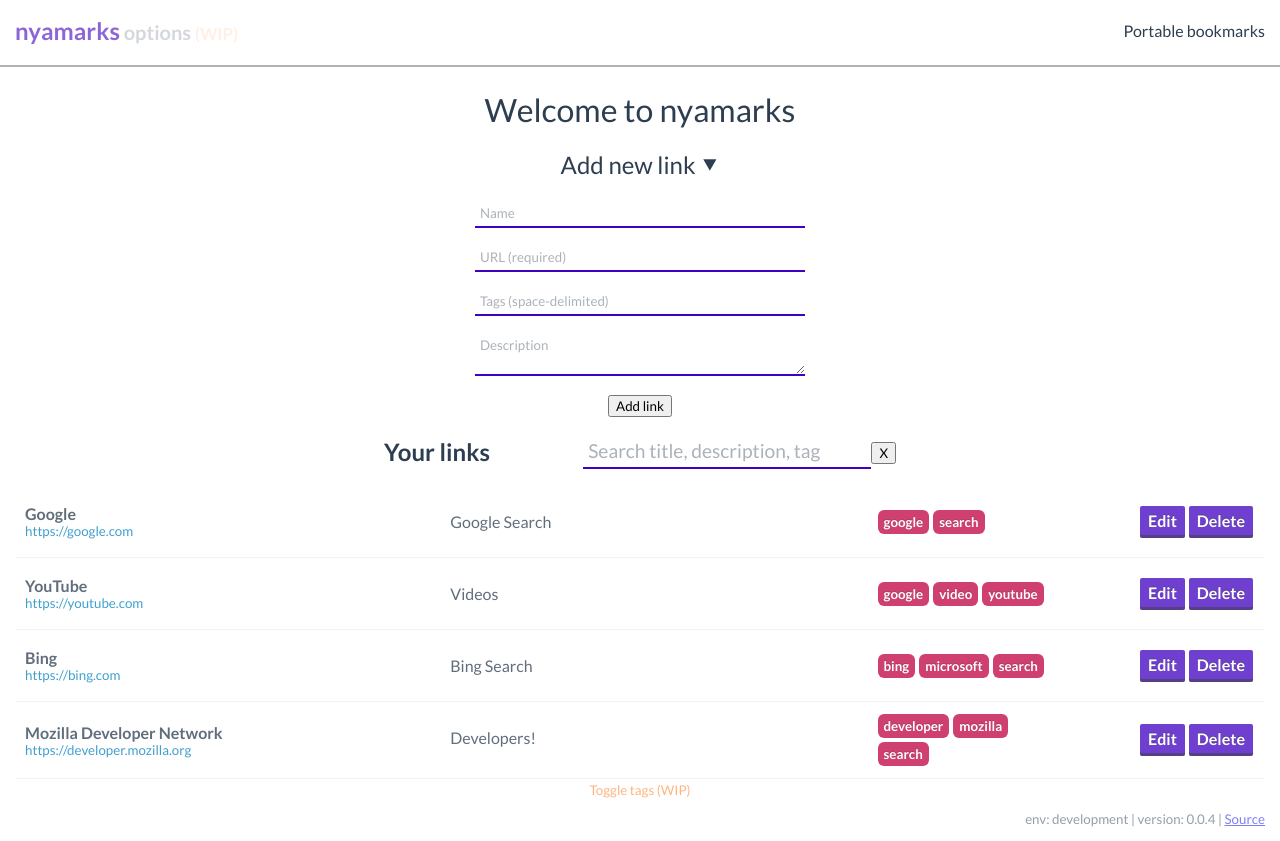
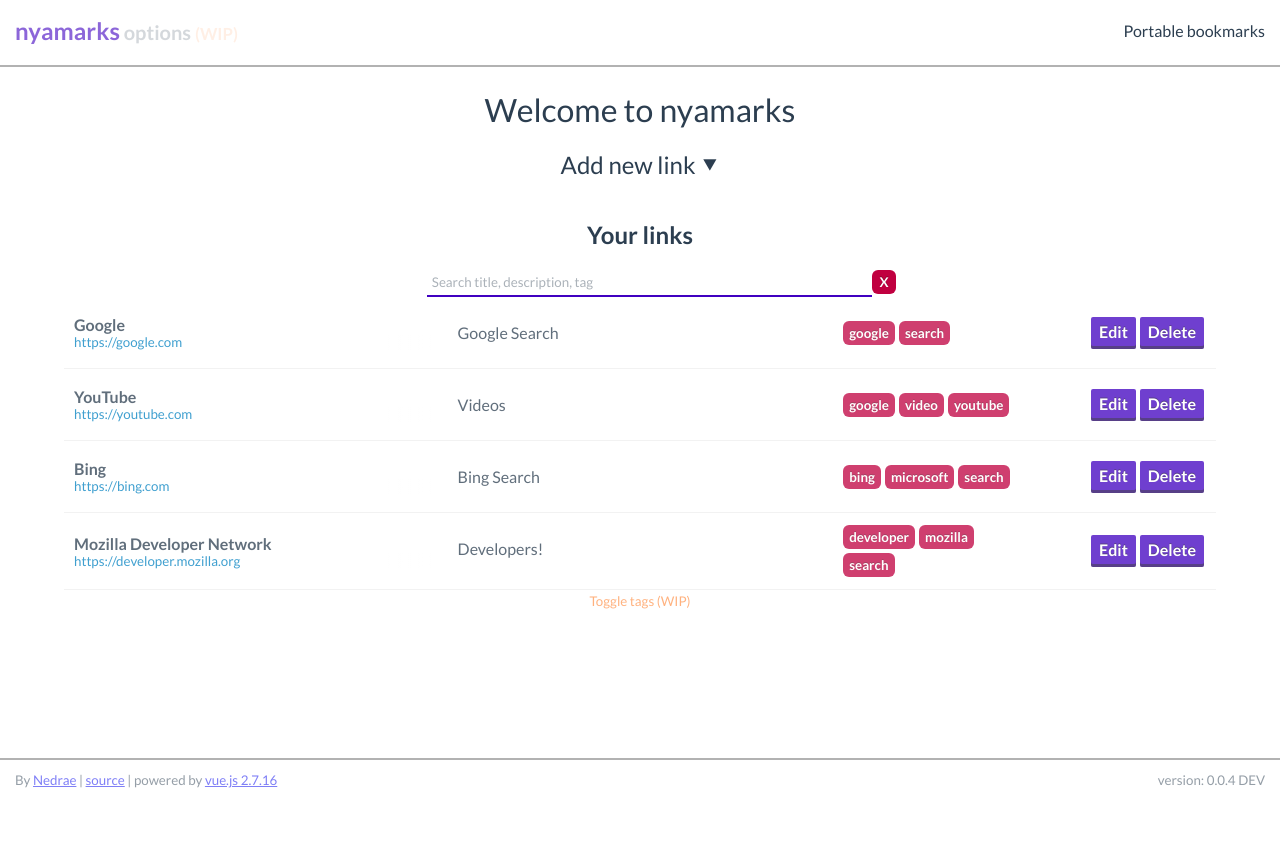
Before and after one commit to NedraeMessmer/nyamarks, a Vue app: page / in a window 1280 px wide. After the commit the page ends 800 px from the top, so only its background shows below. Built offline with nearby package versions, Linux system fonts and the light colour scheme.

Commit message:
Add footer component and fade new link form

```diff
--- a/src/App.vue
+++ b/src/App.vue
@@ -2,15 +2,12 @@
   <div id="app">
     <options-panel></options-panel>
     <header-component></header-component>
-    <div class="main-view">
+
+    <div id="main-view">
       <router-view></router-view>
     </div>
 
-    <p class="env">
-      env: {{env}} |
-      version: {{version}} |
-      <a href="https://github.com/NedraeMessmer/nyamarks">Source</a>
-    </p>
+    <footer-component></footer-component>
   </div>
 </template>
 
@@ -19,12 +16,14 @@ import {version} from '../package.json';
 
 import Header from '@/components/Header.vue';
 import Options from '@/components/OptionsPanel.vue';
+import Footer from '@/components/Footer.vue';
 
 export default {
   name: 'app',
   components: {
     'header-component': Header,
     'options-panel': Options,
+    'footer-component': Footer,
   },
   data() {
     return {
@@ -37,7 +36,7 @@ export default {
 </script>
 
 <style lang="scss">
-$default-text: #2c3e50;
+$default-text: rgb(44, 62, 80);
 $input-highlight: rgb(64, 0, 192);
 
 $font-stack: Lato, Helvetica, Arial, sans-serif;
@@ -52,18 +51,13 @@ body {
   padding: 0 15px;
 }
 
-.main-view {
+#main-view {
   margin-top: 90px;
-}
-
-.env {
-  font-size: smaller;
-  opacity: 0.5;
-  text-align: right;
+  margin-bottom: 60px;
 }
 
 .wip {
-  color: hsla(25, 100%, 50%, 1);
+  color: rgb(255, 102, 0);
   font-size: smaller;
   opacity: 0.5;
 }
--- /dev/null
+++ b/src/components/Footer.vue
@@ -0,0 +1,59 @@
+<template>
+  <footer>
+    <p class="by">
+      By <a href="https://github.com/NedraeMessmer">Nedrae</a> |
+      <a href="https://github.com/NedraeMessmer/nyamarks">source</a> |
+      powered by <a href="https://vuejs.org">vue.js {{vueVersion}}</a>
+    </p>
+
+    <p class="env">
+      version: {{appVersion}}
+      {{env === 'development' ? 'DEV' : null}}
+    </p>
+  </footer>
+</template>
+
+<script>
+import {version as appVersion} from '@/../package.json';
+import {version as vueVersion} from 'vue/package.json';
+
+export default {
+  name: 'footer',
+  data() {
+    return {
+      env: process.env.NODE_ENV,
+      appVersion,
+      vueVersion,
+    }
+  },
+}
+</script>
+
+<style scoped lang="scss">
+footer {
+  align-items: center;
+  background-color: rgba(255, 255, 255, 0.95);
+  border-top: 2px solid rgba(0, 0, 0, 0.3);
+  bottom: 0;
+  display: flex;
+  font-size: smaller;
+  height: 40px;
+  justify-content: space-between;
+  left: 0;
+  padding-left: 15px;
+  padding-right: 15px;
+  position: fixed;
+  width: calc(100% - 30px);
+  z-index: 3;
+
+  > * {
+    margin: 0;
+    opacity: 0.5;
+    transition: opacity 0.25s;
+
+    &:hover {
+      opacity: 1;
+    }
+  }
+}
+</style>
--- a/src/components/LinkList.vue
+++ b/src/components/LinkList.vue
@@ -4,18 +4,20 @@
       <h2>Your links</h2>
 
       <div class="link-list-filter">
-        <input v-model.trim="search" placeholder="Search title, description, tag">
-        <button type="button" @click="clearSearch()">X</button>
+        <input class="query" v-model.trim="search" placeholder="Search title, description, tag">
+        <button class="search" type="button" @click="clearSearch()">X</button>
       </div>
     </div>
 
     <div class="link-list">
+      <transition-group name="slide-fade">
         <link-item
           v-for="(link, index) in matchingLinks(this.search)"
           :link="link"
           :key="index"
           :link-id="index"
           @delete-link="removeLink(index)"></link-item>
+      </transition-group>
     </div>
   </div>
 </template>
@@ -44,7 +46,8 @@ export default {
   },
   methods: {
     clearSearch() {
-      return this.$store.dispatch('linkQuery', {query: null});
+      this.search = null;
+      // return this.$store.dispatch('linkQuery', {query: null});
     },
     removeLink(index) {
       return this.$store.dispatch('removeLink', {index});
@@ -57,16 +60,14 @@ export default {
 </script>
 
 <style scoped lang="scss">
+.link-list-container {
+  align-items: center;
+  display: flex;
+  flex-direction: column;
+}
+
 .link-list-header {
-  display: flex;
-  justify-content: space-between;
-  align-items: center;
   width: 40vw;
-  margin: 0 auto;
-  text-align: left;
-
-  > * {
-    flex: 1 1 auto;
 }
 
 .link-list-title {
@@ -77,10 +78,35 @@ export default {
 .link-list-filter {
   text-align: right;
 
-    > input {
+  > .query {
     width: 85%;
-      font-size: larger;
+  }
+
+  > .search {
+    background-color: rgb(192, 0, 64);
+    border-radius: 6px;
+    border: 0;
+    color: white;
+    cursor: pointer;
+    font-weight: bold;
+    height: 24px;
+    text-shadow: 0 -1px rgba(0, 0, 0, 0.3);
+    width: 24px;
   }
 }
+
+.link-list {
+  width: 90vw;
+}
+
+.slide-fade-enter-active,
+.slide-fade-leave-active {
+  transition: opacity 0.25s, transform 0.25s;
+}
+
+.slide-fade-enter,
+.slide-fade-leave-to {
+  opacity: 0;
+  transform: translateX(-30vw);
 }
 </style>
--- a/src/components/Main.vue
+++ b/src/components/Main.vue
@@ -8,7 +8,7 @@
         <a @click.prevent="toggleNewLink">⯆</a>
       </h2>
 
-      <transition name="slide-fade">
+      <transition name="zoom-from">
         <div v-show="showNewLink">
           <p><input placeholder="Name" v-model.trim="newLink.name"></p>
           <p><input placeholder="URL (required)" v-model.trim="newLink.url" required></p>
@@ -16,10 +16,10 @@
           <p>
             <textarea placeholder="Description" v-model.trim="newLink.description"></textarea>
           </p>
+
+          <button type="submit">Add link</button>
         </div>
       </transition>
-
-      <button type="submit">Add link</button>
     </form>
 
     <link-list></link-list>
@@ -58,7 +58,7 @@ export default {
       newLink: {...newLink},
       fileLoad: null,
       debugTags: false,
-      showNewLink: true,
+      showNewLink: false,
     }
   },
   methods: {
@@ -110,14 +110,15 @@ h1, h2 {
   }
 }
 
-.slide-fade-enter-active,
-.slide-fade-leave-active {
+.zoom-from-enter-active,
+.zoom-from-leave-active {
+  transform-origin: top center;
   transition: opacity 0.25s, transform 0.25s;
 }
 
-.slide-fade-enter,
-.slide-fade-leave-to {
+.zoom-from-enter,
+.zoom-from-leave-to {
   opacity: 0;
-  transform: translateY(30px);
+  transform: scale(0.25);
 }
 </style>
```
Lines whose indentation alone changed are shown as unchanged.
